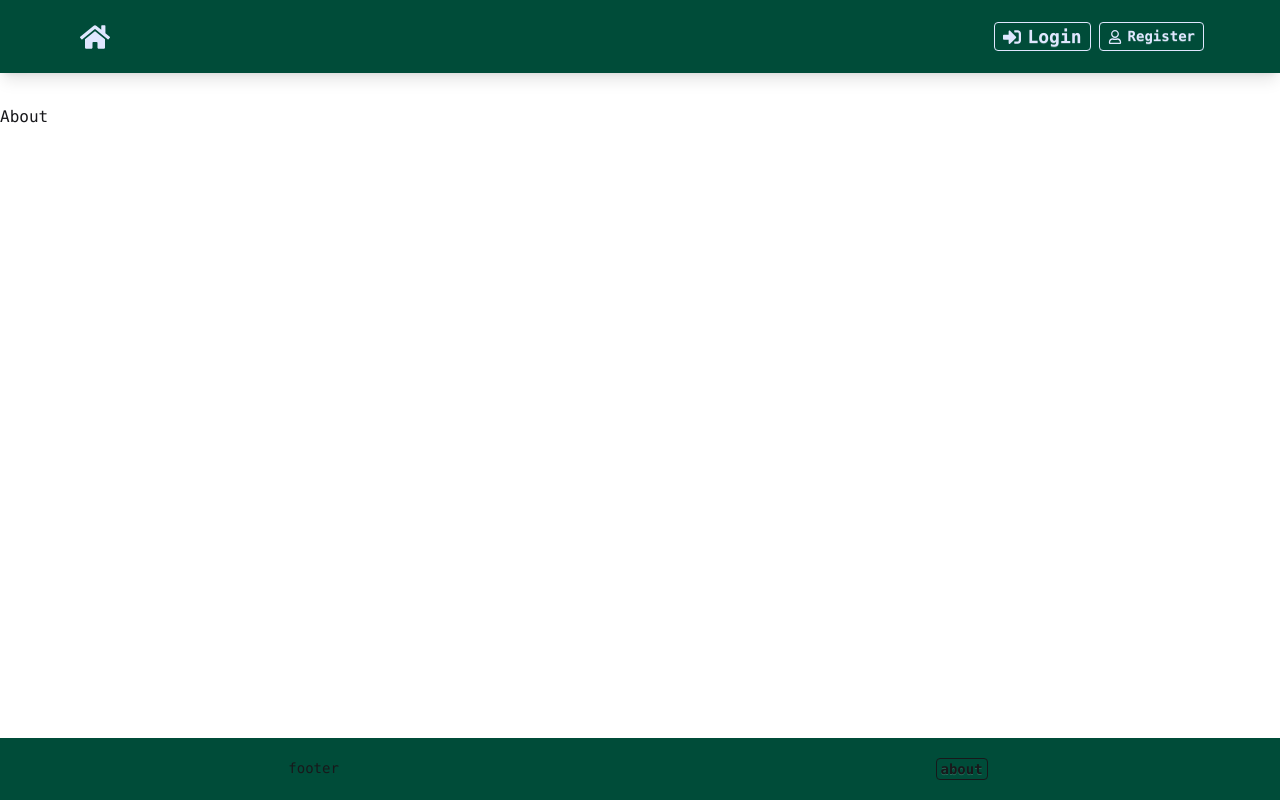
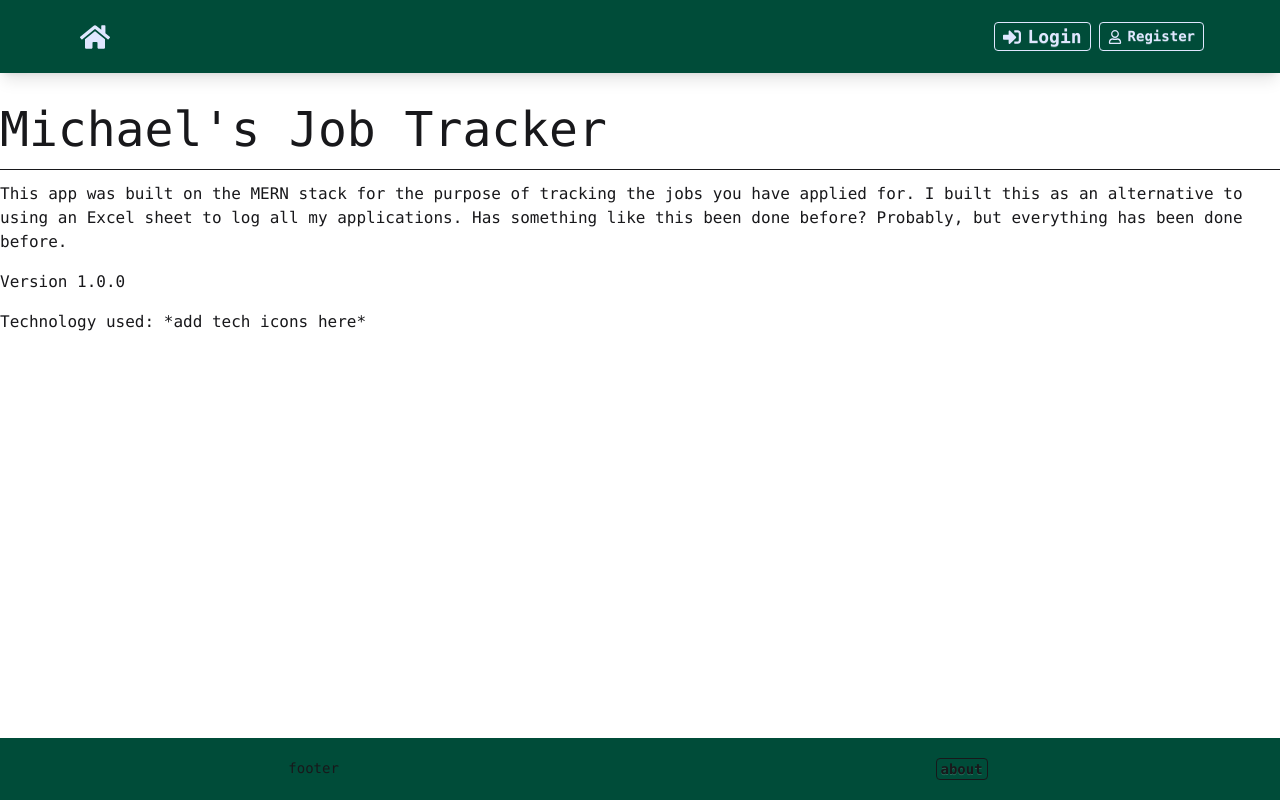
Before and after one commit to MichaelVenturi/job-tracker-app, a React app in the folder client/: page /about in a window 1280 px wide. Built offline with nearby package versions, Linux system fonts and the light colour scheme; the HTML template or start-up script is replaced by a standard one.

Commit message:
private route + about

```diff
--- a/client/src/App.tsx
+++ b/client/src/App.tsx
@@ -7,6 +7,9 @@ import About from "./pages/About";
 import Login from "./pages/Login";
 import Register from "./pages/Register";
 import NotFound from "./pages/NotFound";
+import PrivateRoute from "./components/PrivateRoute";
+import Applications from "./pages/Applications";
+import NewApplication from "./pages/NewApplication";
 
 const App = () => {
   return (
@@ -20,6 +23,10 @@ const App = () => {
               <Route path="/about" element={<About />} />
               <Route path="/login" element={<Login />} />
               <Route path="/register" element={<Register />} />
+              <Route element={<PrivateRoute redirectPath="/login" />}>
+                <Route path="/application-list" element={<Applications />} />
+                <Route path="/new-application" element={<NewApplication />} />
+              </Route>
               <Route path="/*" element={<NotFound />} />
             </Routes>
           </main>
--- /dev/null
+++ b/client/src/components/PrivateRoute.tsx
@@ -0,0 +1,16 @@
+import { Outlet, Navigate } from "react-router-dom";
+import { useAuthStatus } from "../hooks/useAuthStatus";
+
+interface IPrivateRouteProps {
+  redirectPath: string;
+}
+
+const PrivateRoute: React.FC<IPrivateRouteProps> = ({ redirectPath }) => {
+  const { loggedIn, checkingStatus } = useAuthStatus();
+
+  if (checkingStatus) {
+    return <h1>loading</h1>;
+  }
+  return loggedIn ? <Outlet /> : <Navigate to={redirectPath} />;
+};
+export default PrivateRoute;
--- a/client/src/pages/About.tsx
+++ b/client/src/pages/About.tsx
@@ -1,4 +1,15 @@
 const About = () => {
-  return <div>About</div>;
+  return (
+    <div>
+      <h1 className="text-5xl mb-4">Michael's Job Tracker</h1>
+      <hr className="my-3" />
+      <p className="mb-4">
+        This app was built on the MERN stack for the purpose of tracking the jobs you have applied for. I built this as an alternative to using an
+        Excel sheet to log all my applications. Has something like this been done before? Probably, but everything has been done before.
+      </p>
+      <p className="mb-4">Version 1.0.0</p>
+      <p className="mb-4">Technology used: *add tech icons here*</p>
+    </div>
+  );
 };
 export default About;
--- /dev/null
+++ b/client/src/pages/Applications.tsx
@@ -0,0 +1,4 @@
+const Applications = () => {
+  return <div>Applications</div>;
+};
+export default Applications;
--- a/client/src/pages/Login.tsx
+++ b/client/src/pages/Login.tsx
@@ -1,5 +1,5 @@
 import { useState, useEffect } from "react";
-import { useNavigate } from "react-router-dom";
+import { Link, useNavigate } from "react-router-dom";
 import { useAppDispatch as useDispatch, useAppSelector as useSelector } from "../redux/store";
 import { authReset, login } from "../redux/auth/authSlice";
 import { toast } from "react-toastify";
@@ -71,6 +71,9 @@ const Login = () => {
           Login
         </button>
       </form>
+      <Link to="/register" className="btn btn-ghost">
+        No account? Sign up here
+      </Link>
     </div>
   );
 };
--- /dev/null
+++ b/client/src/pages/NewApplication.tsx
@@ -0,0 +1,4 @@
+const NewApplication = () => {
+  return <div>NewApplication</div>;
+};
+export default NewApplication;
--- a/client/src/pages/Register.tsx
+++ b/client/src/pages/Register.tsx
@@ -1,5 +1,5 @@
 import { useState, useEffect } from "react";
-import { useNavigate } from "react-router-dom";
+import { Link, useNavigate } from "react-router-dom";
 import { useAppDispatch as useDispatch, useAppSelector as useSelector } from "../redux/store";
 import { authReset, register } from "../redux/auth/authSlice";
 import { toast } from "react-toastify";
@@ -156,6 +156,9 @@ const Register = () => {
           Register
         </button>
       </form>
+      <Link to="/login" className="btn btn-ghost">
+        Already have an account? Sign in
+      </Link>
     </div>
   );
 };
```
